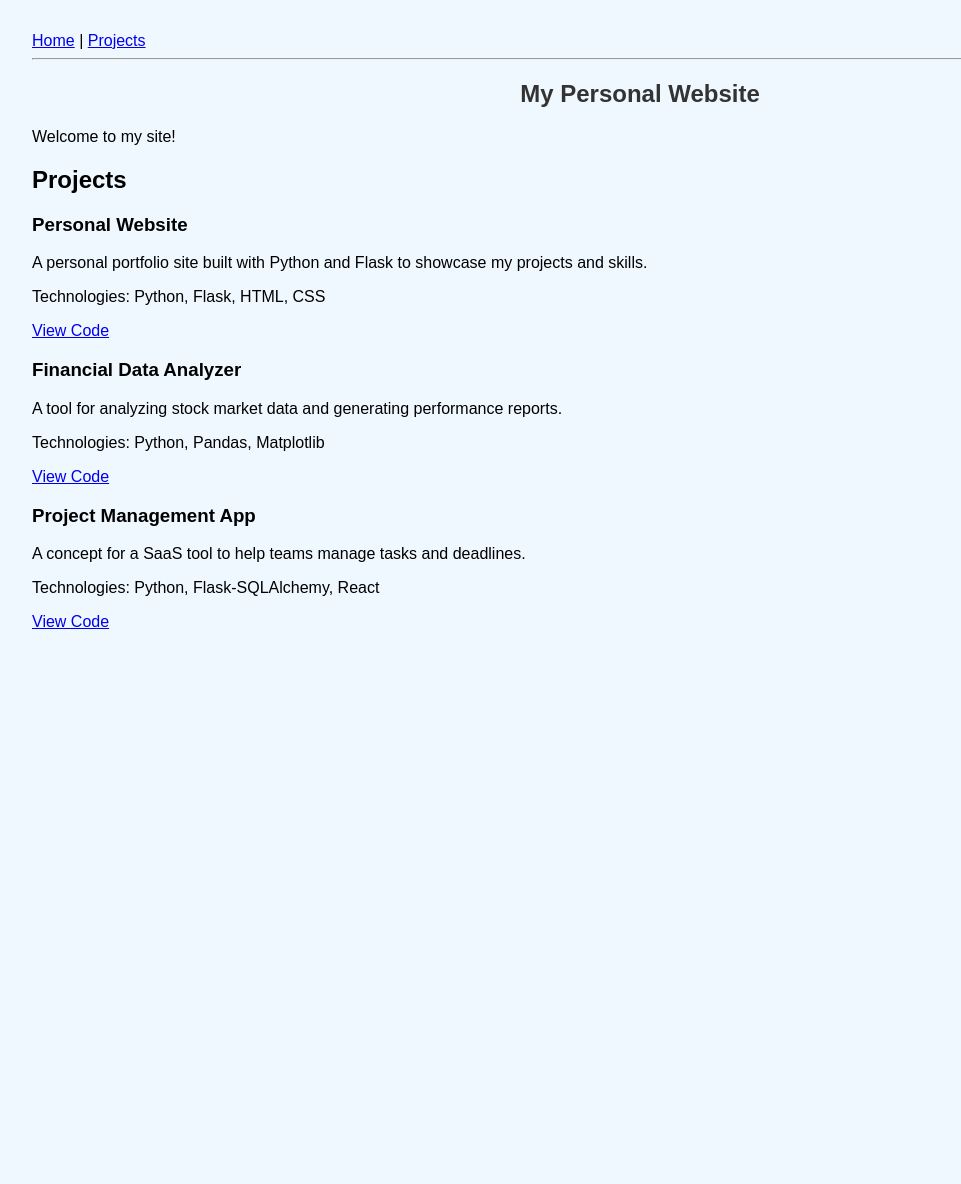
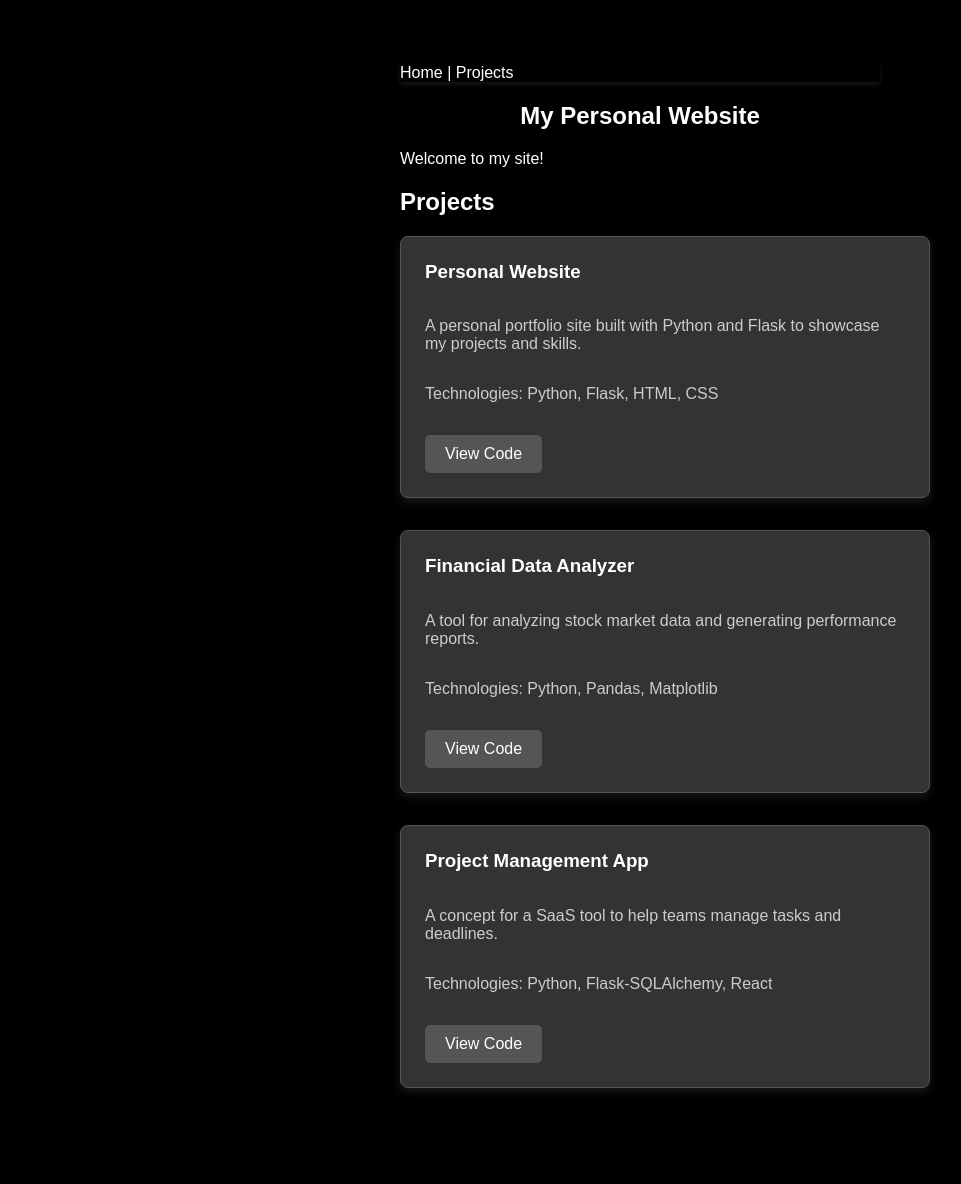
Before and after one commit to kaizhou24/personal-website, a Flask app: page / in a window 1280 px wide. Shown: the whole page, without its empty margins (0-961 px from the left). Before the commit the page ends 629 px from the top, so only its background shows below. Run offline with Flask 3, Linux system fonts and the light colour scheme.

Commit message:
Implement dark mode design and update templates
- Convert entire site to dark theme with black background
- Style project cards with #333333 background for better contrast
- Update navigation with dark styling and hover effects
- Refactor template inheritance from layout.html to base.html
- Enhance project card styling with proper dark mode colors
- Center main content with 480px max width for better readability

```diff
--- a/app.py
+++ b/app.py
@@ -7,7 +7,7 @@ projects = [
         'title': 'Personal Website',
         'description': 'A personal portfolio site built with Python and Flask to showcase my projects and skills.',
         'technologies': ['Python', 'Flask', 'HTML', 'CSS'],
-        'github_link': '#' # We will replace '#' with the actual link later
+        'github_link': '#'
     },
     {
         'title': 'Financial Data Analyzer',
--- a/static/css/style.css
+++ b/static/css/style.css
@@ -2,13 +2,86 @@ html {
     scroll-behavior: smooth;
 }
 
+nav {
+  position: sticky;
+  top: 0;
+  background-color: #000;
+  z-index: 100;
+  box-shadow: 0 2px 4px rgba(255, 255, 255, 0.1);
+}
+
+nav a {
+  color: #fff;
+  text-decoration: none;
+}
+
+nav a:hover {
+  color: #ccc;
+}
+
 body {
-    background-color: #f0f8ff; /* A light AliceBlue color */
+    background-color: #000;
+    color: #fff;
     font-family: sans-serif;
     margin: 2em;
 }
 
+.main-container {
+  max-width: 480px; /* The maximum width of your content */
+  margin: 0 auto;   /* This centers the container horizontally */
+  padding: 2rem;    /* Adds some breathing room inside the container */
+}
+
 h1 {
-    color: #333;
+    color: #fff;
     text-align: center;
 }
+
+h2 {
+    color: #fff;
+}
+
+/* --- Project Section Styles --- */
+.project-container {
+  display: block;
+}
+
+.project-card {
+  background-color: #333333;
+  border: 1px solid #555;
+  border-radius: 8px;
+  box-shadow: 0 4px 8px rgba(255, 255, 255, 0.1);
+  padding: 1.5rem;
+  width: 100%;
+  margin-bottom: 2rem;
+  display: flex;
+  flex-direction: column;
+}
+
+.project-card h3 {
+  margin-top: 0;
+  color: #fff;
+}
+
+.project-card p {
+  flex-grow: 1;
+  color: #ccc;
+}
+
+/* --- Button Styles within a Project Card --- */
+.project-card .button {
+  display: inline-block;
+  margin-top: 1rem;
+  padding: 10px 20px;
+  background-color: #555;
+  color: #fff;
+  text-decoration: none;
+  border-radius: 5px;
+  text-align: center;
+  align-self: flex-start;
+  transition: background-color 0.3s ease;
+}
+
+.project-card .button:hover {
+  background-color: #777;
+}
--- a/templates/layout.html
+++ b/templates/base.html
@@ -7,13 +7,14 @@
     <link rel="stylesheet" href="{{ url_for('static', filename='css/style.css') }}">
 </head>
 <body>
-    <nav>
-        <a href="#home">Home</a> |
-        <a href="#projects">Projects</a>
-    </nav>
-    <hr>
+    <main class="main-container">
+        <nav>
+            <a href="#home">Home</a> |
+            <a href="#projects">Projects</a>
+        </nav>
 
-    {% block content %}{% endblock %}
+        {% block content %}{% endblock %}
+    </main>
 
 </body>
 </html>
--- a/templates/index.html
+++ b/templates/index.html
@@ -1,4 +1,4 @@
-{% extends 'layout.html' %}
+{% extends 'base.html' %}
 
 {% block content%}
     <section id="home">
```
